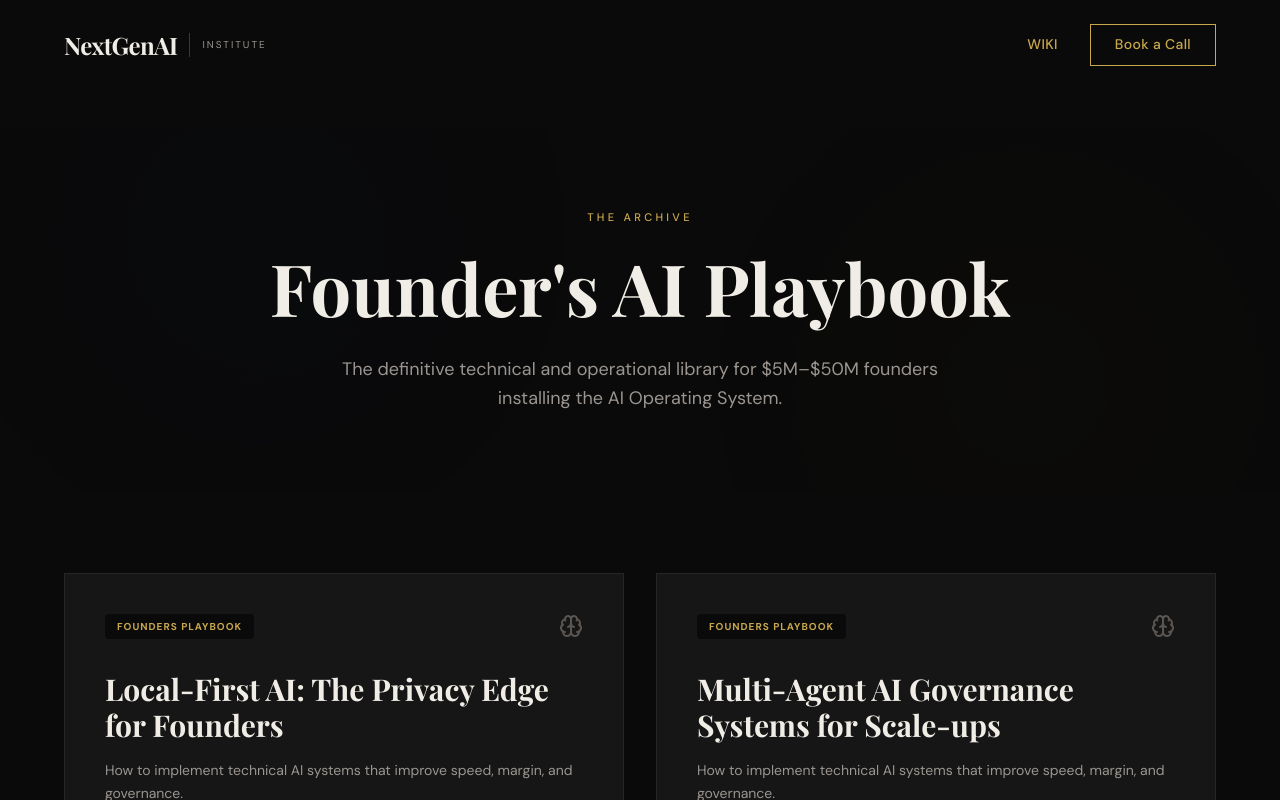
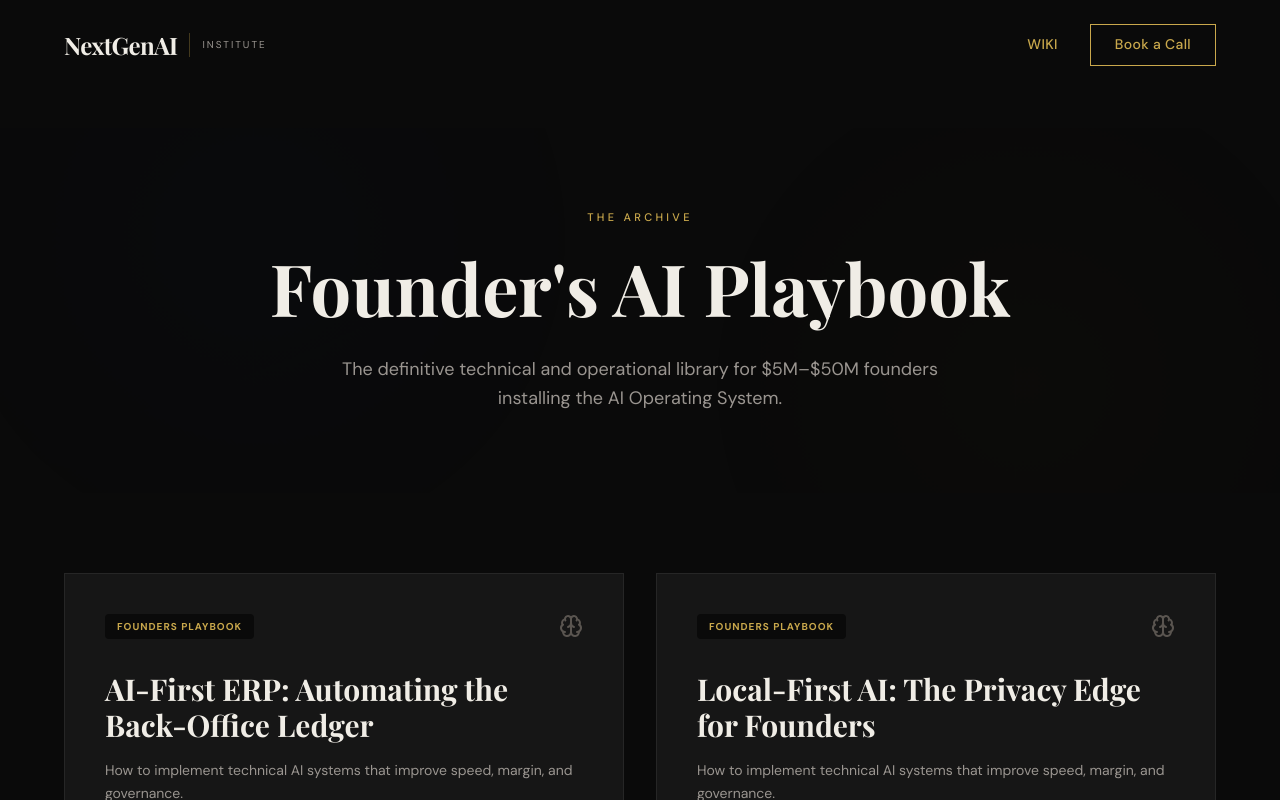
Before and after one commit to davidabdel/nextgenai-website-20260403-145953, a React (Vite) app: page / in a window 1280 px wide. Both pictures are taken after a click on the button "WIKI". Shown: the top 800 px of the page. Built offline with nearby package versions, Linux system fonts and the light colour scheme; a web font is replaced by a local one.

Commit message:
seo: auto-generate wiki article on ai-first-erp-automating-the-back-office-ledger

```diff
--- a/src/WikiComponents.tsx
+++ b/src/WikiComponents.tsx
@@ -4,6 +4,14 @@ import { ArrowRight, BookOpen, Clock, Users, Zap, Brain, BarChart3, ChevronLeft
 
 export const WikiIndex = ({ onNavigate }: { onNavigate: (page: string) => void }) => {
   const articles = [
+    {
+      id: 'ai-first-erp-automating-the-back-office-ledger',
+      pill: 'FOUNDERS PLAYBOOK',
+      title: 'AI-First ERP: Automating the Back-Office Ledger',
+      desc: 'How to implement technical AI systems that improve speed, margin, and governance.',
+      icon: <Brain size={24} />,
+      type: 'pillar'
+    },
     {
       id: 'local-first-ai-the-privacy-edge-for-founders',
       pill: 'FOUNDERS PLAYBOOK',
@@ -187,6 +195,33 @@ export const WikiIndex = ({ onNavigate }: { onNavigate: (page: string) => void }
 
 export const WikiArticle = ({ id, onBack }: { id: string; onBack: () => void }) => {
   const content: Record<string, any> = {
+    'ai-first-erp-automating-the-back-office-ledger': {
+      pill: 'FOUNDERS PLAYBOOK',
+      title: 'AI-First ERP: Automating the Back-Office Ledger',
+      lede: 'A premium operating brief for founders building durable AI leverage.',
+      sections: [
+        {
+          type: 'text',
+          content: "AI-First ERP: Automating the Back-Office Ledger represents the next evolution of the founder's operating system—moving beyond simple task automation into true cognitive leverage."
+        },
+        {
+          type: 'text',
+          content: "For founders scaling past $10M, the bottleneck is rarely talent; it is the latency between signal and action. When your revenue data lives in one silo and your operational capacity in another, you aren't running a business—you're managing a series of expensive guesses."
+        },
+        {
+          type: 'text',
+          content: "A premium AI implementation doesn't just 'do work'; it collapses the distance between your strategic intent and the execution layer. By installing event-driven data listeners and role-specific agentic loops, you convert passive monitoring into active governance. This is how you reclaim 20+ hours a week while improving decision quality."
+        },
+        {
+          type: 'text',
+          content: "This isn't about replacing your team; it's about upgrading their operating environment so they can execute at 10x speed without the 10x burnout."
+        },
+        {
+          type: 'text',
+          content: "This framework integrates directly with your [AI Operating System (AI OS)](/wiki/what-is-an-ai-os). Before deployment, ensure you've completed the baseline [AI Audit](/wiki/ceos-guide-to-ai-audits) to identify your highest-leverage bottlenecks."
+        }
+      ]
+    },
     'local-first-ai-the-privacy-edge-for-founders': {
       pill: 'FOUNDERS PLAYBOOK',
       title: 'Local-First AI: The Privacy Edge for Founders',
```
Also changed, not shown: 1 other file (tests, documents, lock files or other folders).
